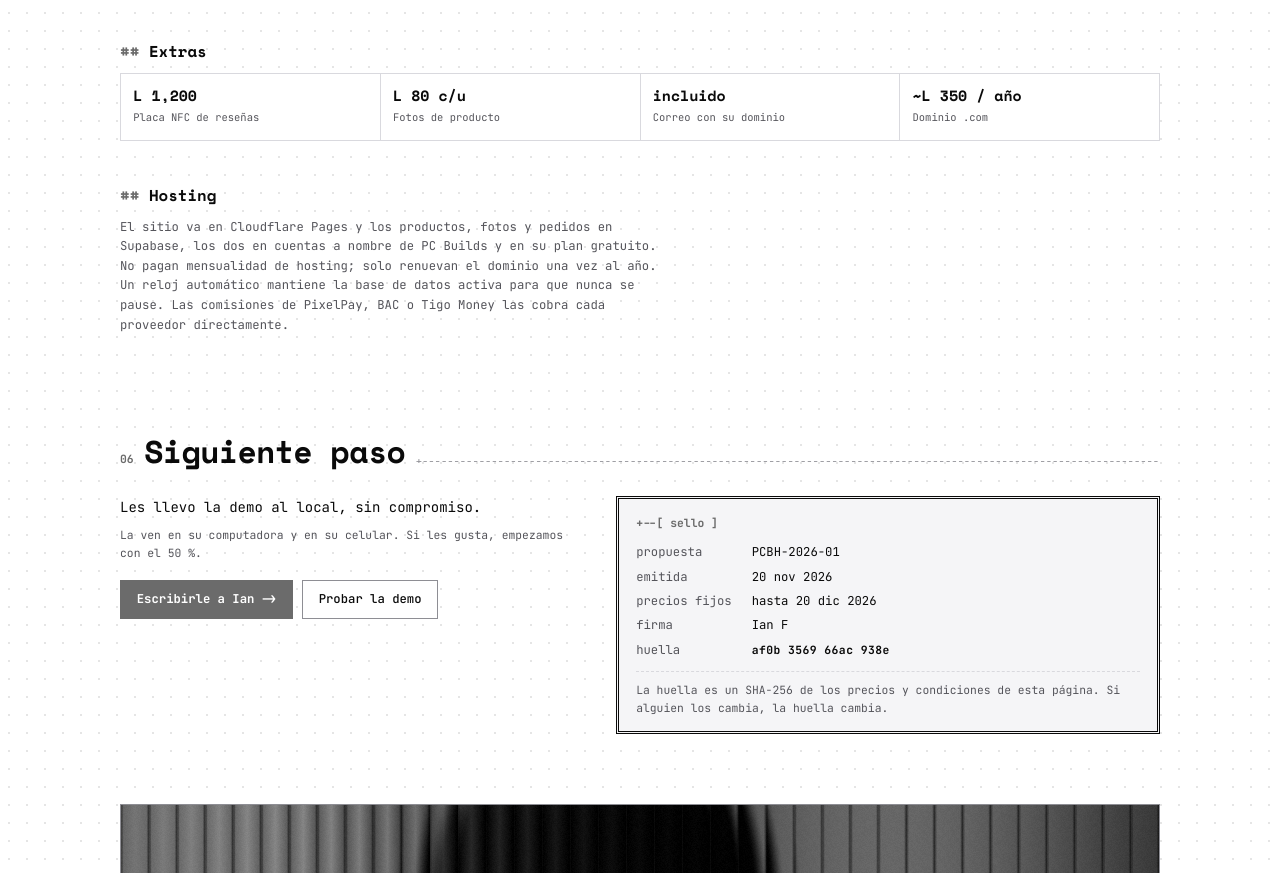
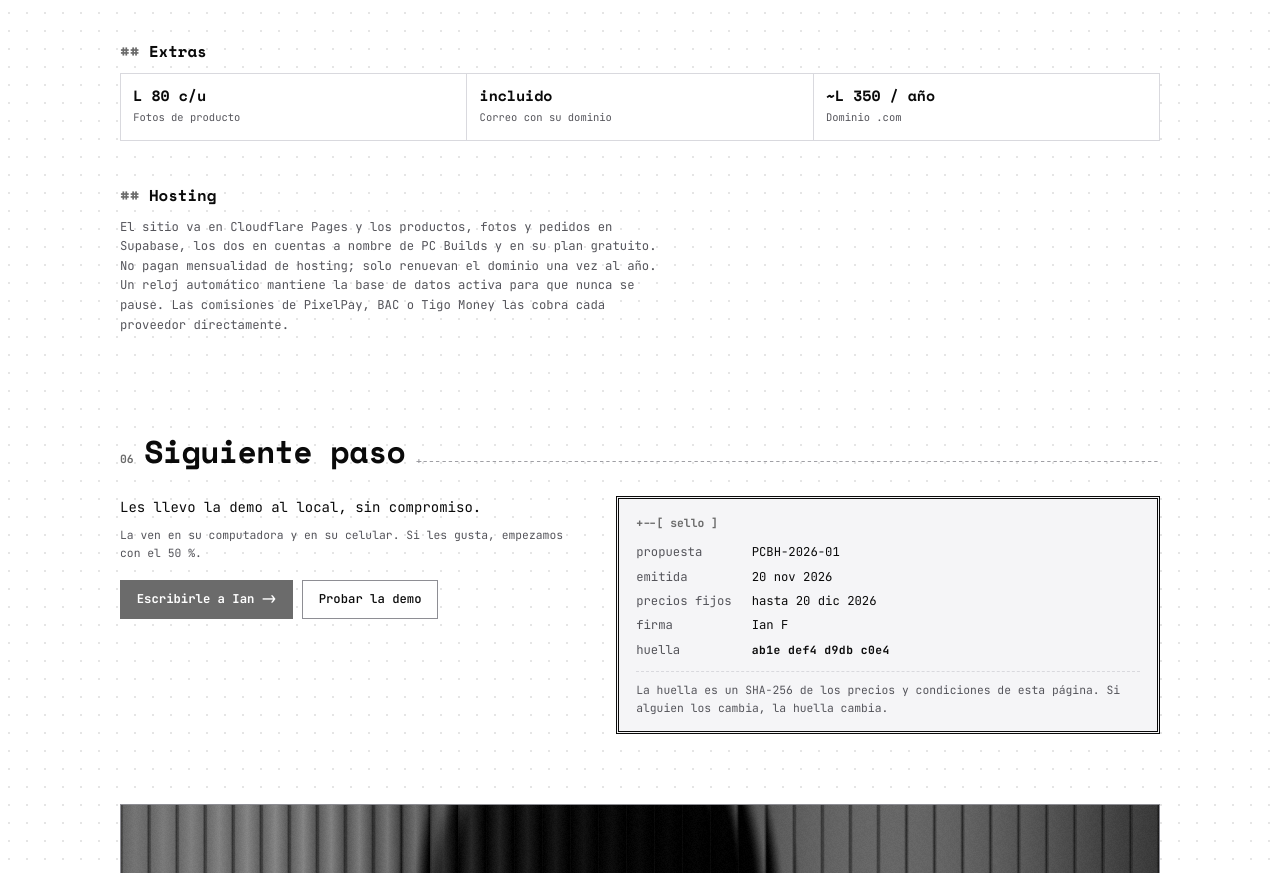
Before and after one commit to iansflores12-design/Portfolio, a plain HTML site: page propuesta/PCBH/index.html in a window 1280 px wide. Shown: the part 4424-5297 px from the top of the page. Drawn offline with nearby package versions, Linux system fonts and the light colour scheme; animation ran at ten frames a second.

Commit message:
feat(pcbh): quitar la placa NFC de los extras por ahora
Co-Authored-By: Claude Opus 5.5 <noreply@anthropic.com>

```diff
--- a/css/styles.css
+++ b/css/styles.css
@@ -474,11 +474,11 @@ main, .footer { position: relative; z-index: 1; }
 .pcbh-price { font: 700 clamp(1.75rem, 3.6vw, 2.25rem)/1.1 var(--display); margin-block: 0.25rem 0.5rem; padding-bottom: 0.75rem; border-bottom: 1px dashed var(--line); }
 .pcbh-featured { border-color: var(--fg); box-shadow: inset 0 3px 0 var(--fg); }
 .pcbh-featured .card-status::after { content: ' ★'; }
-.pcbh-extras { grid-template-columns: repeat(2, minmax(0, 1fr)); }
+.pcbh-extras { grid-template-columns: minmax(0, 1fr); }
 .pcbh-hosting { max-width: 75ch; font-size: 0.875rem; }
 .pcbh-next-note { margin-top: 0.5rem; }
 
-@media (min-width: 720px) { .pcbh-extras { grid-template-columns: repeat(4, minmax(0, 1fr)); } }
+@media (min-width: 720px) { .pcbh-extras { grid-template-columns: repeat(3, minmax(0, 1fr)); } }
 @media (min-width: 960px) { .pcbh-ba { grid-template-columns: minmax(0, 1fr) 19rem; align-items: start; } }
 @media (max-width: 719px) { .pcbh-meta div { grid-template-columns: 6.5rem minmax(0, 1fr); } }
 .pcbh-seal { margin: 0; padding: 1rem 1.25rem; border: 3px double var(--fg); background: var(--surface); display: grid; gap: 0.75rem; align-self: start; }
--- a/js/pcbh.js
+++ b/js/pcbh.js
@@ -120,7 +120,6 @@ const PLANS = [
 ];
 
 const EXTRAS = [
-  ['Placa NFC de reseñas', 'L 1,200'],
   ['Fotos de producto', 'L 80 c/u'],
   ['Correo con su dominio', 'incluido'],
   ['Dominio .com', '~L 350 / año'],
```
